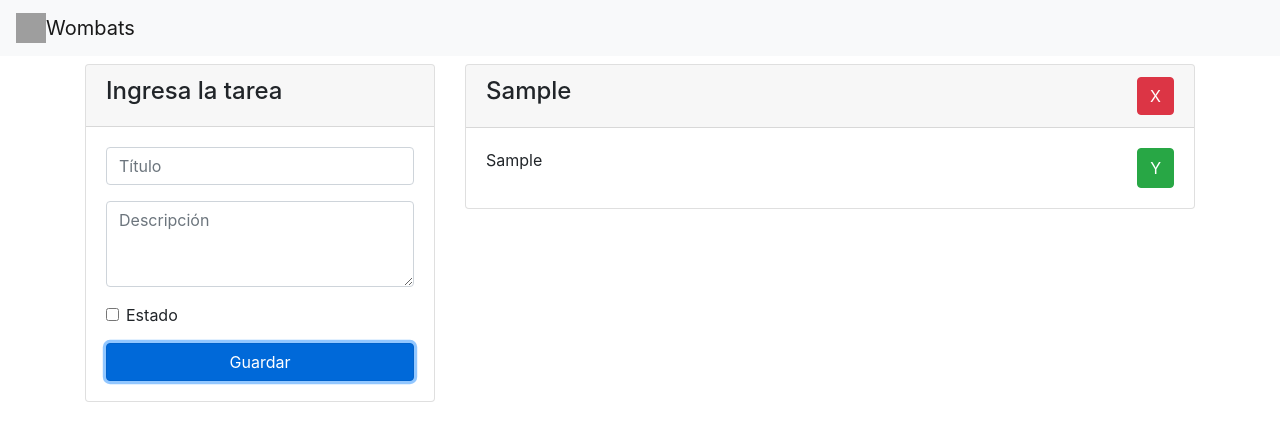
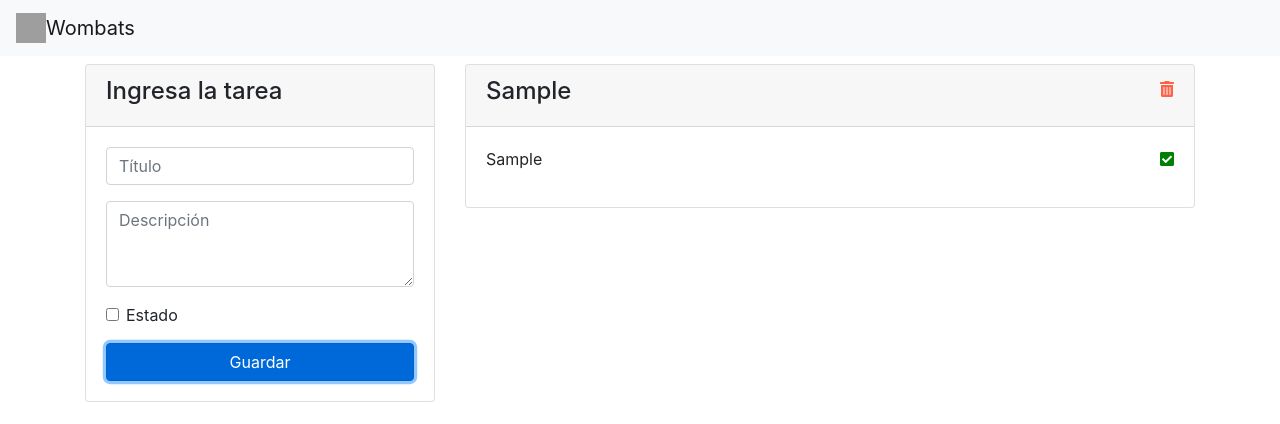
Before and after one commit to martinEchavez/Todo-App, a React (Create React App) app: page / in a window 1280 px wide. Both pictures are taken after typing "Sample", "Sample" into the empty fields and a click on the button "Guardar". Shown: the top 424 px of the page. Built offline with nearby package versions, Linux system fonts and the light colour scheme; grey boxes are pictures that could not be loaded.

Commit message:
Iconos agregados

```diff
--- a/public/index.html
+++ b/public/index.html
@@ -17,6 +17,9 @@
     <link rel="manifest" href="%PUBLIC_URL%/manifest.json" />
     <!--Bootstrap-->
     <link rel="stylesheet" href="https://stackpath.bootstrapcdn.com/bootstrap/4.5.2/css/bootstrap.min.css" integrity="sha384-JcKb8q3iqJ61gNV9KGb8thSsNjpSL0n8PARn9HuZOnIxN0hoP+VmmDGMN5t9UJ0Z" crossorigin="anonymous">
+
+    <!--Awesome-->
+    <link rel="stylesheet" href="https://cdnjs.cloudflare.com/ajax/libs/font-awesome/5.14.0/css/all.min.css">
     <title>React App</title>
   </head>
   <body>
--- a/src/Components/Todos/TodoListItem.js
+++ b/src/Components/Todos/TodoListItem.js
@@ -1,21 +1,27 @@
 import React from 'react';
 
-const TodoListItem = ({ todo, handleDelete, handleToggle}) => {
+const TodoListItem = ({ todo, handleDelete, handleToggle }) => {
     return (
         <div className="card mt-2" key={todo.id}>
             <div className="card-header d-flex justify-content-between">
                 <h4>{todo.title}</h4>
-                <button
-                    className="btn btn-danger offset"
+                <a
+                    style={{color: 'Tomato'}}
+                    href="#"
                     onClick={() => handleDelete(todo.id)}
-                >X</button>
+                >
+                    <i className="fas fa-trash-alt"></i>
+                </a>
             </div>
             <div className="card-body d-flex justify-content-between">
                 <p className={`${todo.done && 'complete'}`}> {todo.description} </p>
-                <button
-                    className="btn btn-success"
+                <a
+                    style={{color: 'green'}}
+                    href="#"
                     onClick={() => handleToggle(todo.id)}
-                >Y</button>
+                >
+                    <i className="fas fa-check-square"></i>
+                </a>
             </div>
         </div>
     );
```
Also changed, not shown: src/img/Wombat.svg (added).
